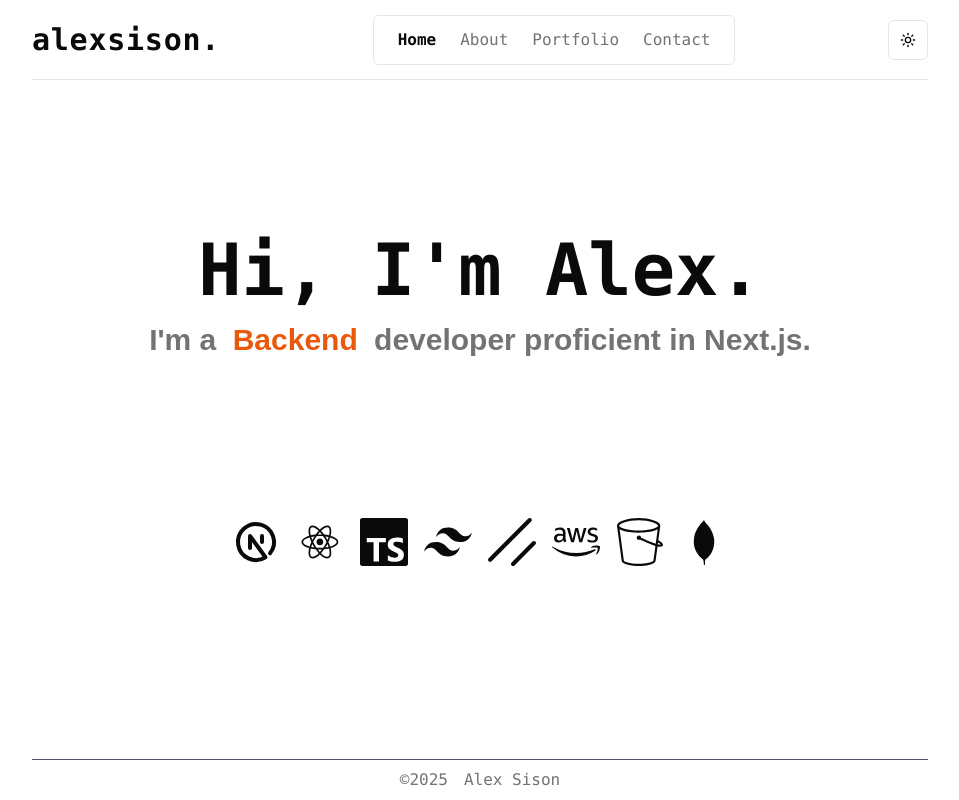
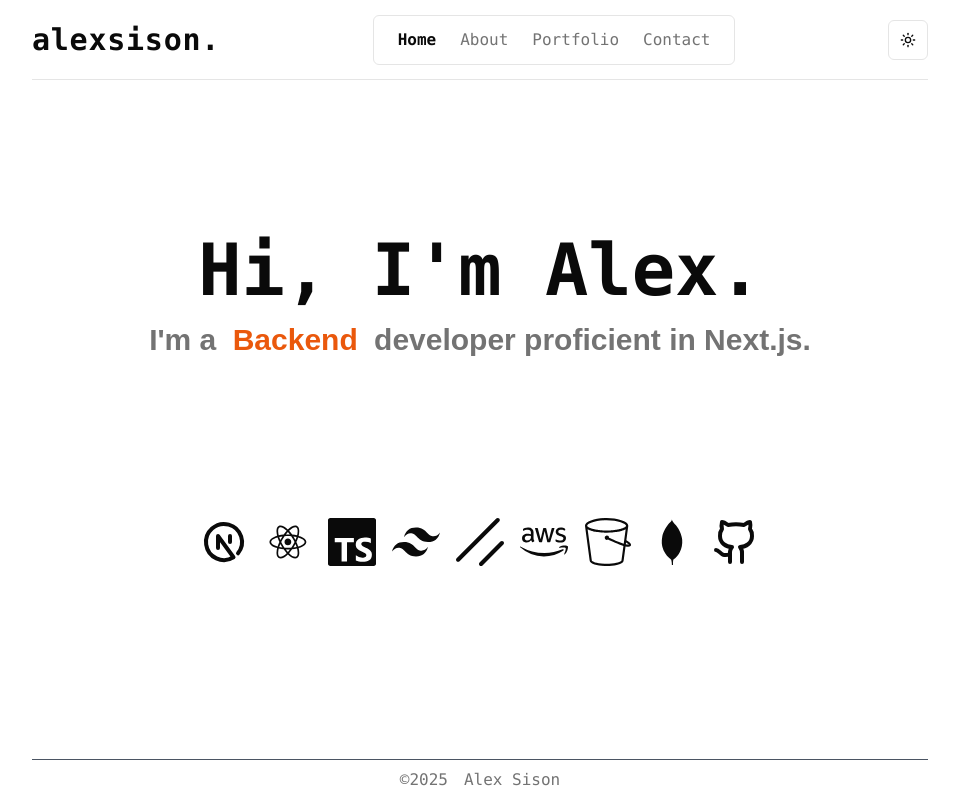
Before and after one commit to alexmortelsison/alexsisoncv, a Next.js app: page / in a window 1280 px wide. Shown: the whole page, without its empty margins (160-1119 px from the left). Built offline with nearby package versions, Linux system fonts and the light colour scheme.

Commit message:
aded github for stack

```diff
--- a/app/about/page.tsx
+++ b/app/about/page.tsx
@@ -109,6 +109,7 @@ export default function AboutPage() {
               <FaAws size={44} />
               <SiAmazons3 size={44} className="pl-2" />
               <TbBrandMongodb size={44} />
+              <Github size={44} />
             </div>
           </div>
 
--- a/app/page.tsx
+++ b/app/page.tsx
@@ -7,6 +7,7 @@ import { DiReact } from "react-icons/di";
 import { TbBrandNextjs } from "react-icons/tb";
 import { FlipWords } from "@/components/ui/flip-words";
 import Footer from "./components/Footer";
+import { Github } from "lucide-react";
 const words = ["Frontend", "Backend", "Full Stack"];
 
 const stackLink = [
@@ -18,6 +19,7 @@ const stackLink = [
   { icon: FaAws },
   { icon: SiAmazons3 },
   { icon: DiMongodb },
+  { icon: Github },
 ];
 
 export default function Home() {
```
